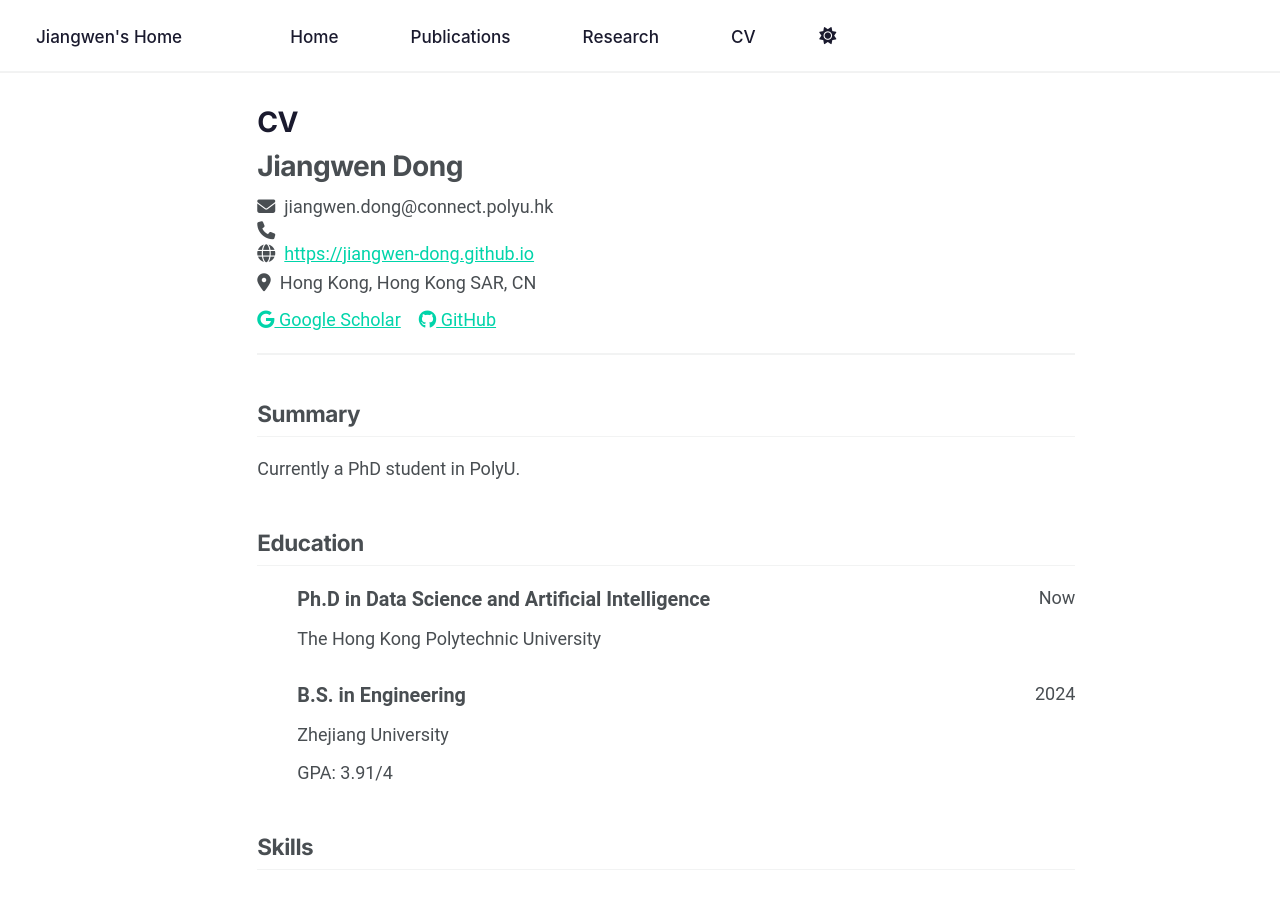
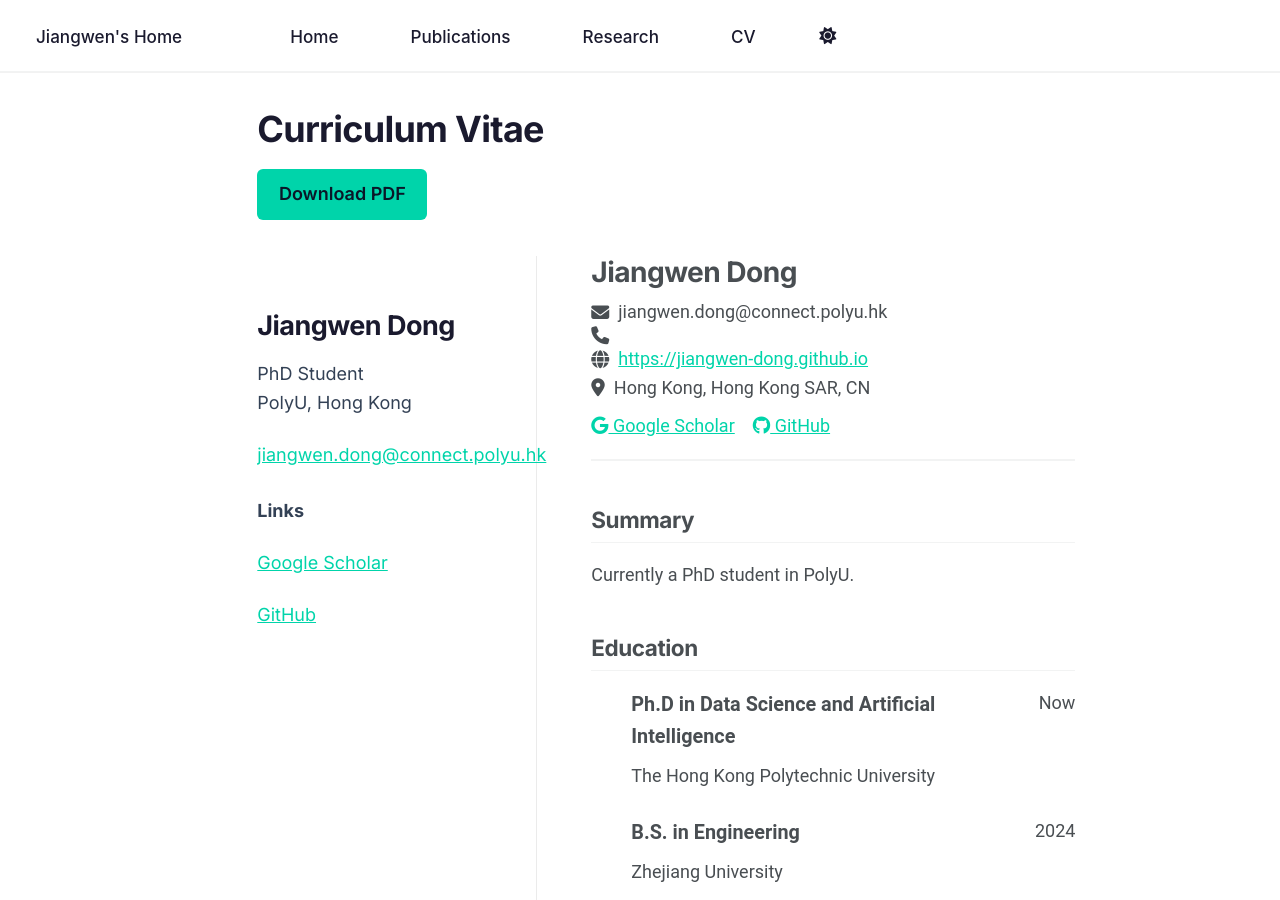
Before and after one commit to Jiangwen-Dong/Jiangwen-Dong.github.io, a Jekyll site: the page built from _pages/cv-json.md, in a window 1280 px wide and 900 px high. Built offline with Jekyll 4.4.1, drawn with Linux system fonts in a browser that asks for light colours; a script that is not in the unit is left out; some of the changed text lies outside the part shown.

Commit message:
style: apply custom layout styling to CV page

```diff
--- a/_pages/cv-json.md
+++ b/_pages/cv-json.md
@@ -1,6 +1,6 @@
 ---
 layout: archive
-title: "CV"
+title: ""
 permalink: /cv-json/
 author_profile: false
 redirect_from:
@@ -9,9 +9,24 @@ redirect_from:
 
 {% include base_path %}
 
-{% include cv-template.html %}
+<div style="margin-bottom: 2rem;">
+  <h1 style="font-size: 2rem; margin-bottom: 1rem;">Curriculum Vitae</h1>
+  <a href="{{ base_path }}/files/cv.pdf" style="display: inline-block; background: var(--color-teal); color: var(--color-navy); padding: 0.6rem 1.2rem; border-radius: 6px; font-weight: 600; text-decoration: none;">Download PDF</a>
+</div>
 
-<div class="cv-download-links">
-  <a href="{{ base_path }}/files/cv.pdf" class="btn btn--primary">Download CV as PDF</a>
-  <a href="{{ base_path }}" class="btn btn--inverse">View Markdown CV</a>
+<div class="cv-layout">
+  <div class="cv-sidebar">
+    <h2>Jiangwen Dong</h2>
+    <p>PhD Student<br>PolyU, Hong Kong</p>
+    <p><a href="mailto:jiangwen.dong@connect.polyu.hk">jiangwen.dong@connect.polyu.hk</a></p>
+    <div style="margin-top: 1.5rem;">
+      <p><strong>Links</strong></p>
+      <p><a href="https://scholar.google.com/citations?user=Kl-dTYAAAAAJ" target="_blank">Google Scholar</a></p>
+      <p><a href="https://github.com/Jiangwen-Dong" target="_blank">GitHub</a></p>
+    </div>
+  </div>
+
+  <div class="cv-main">
+    {% include cv-template.html %}
+  </div>
 </div>
```
